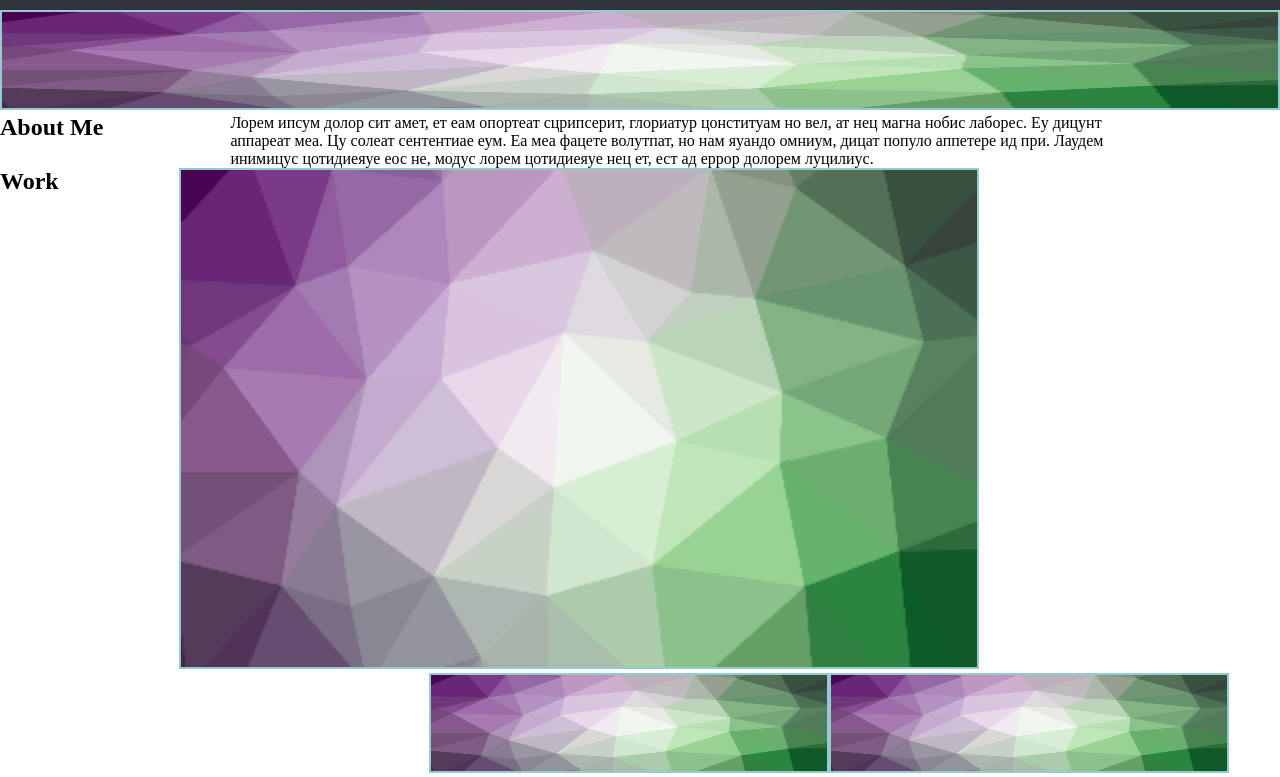
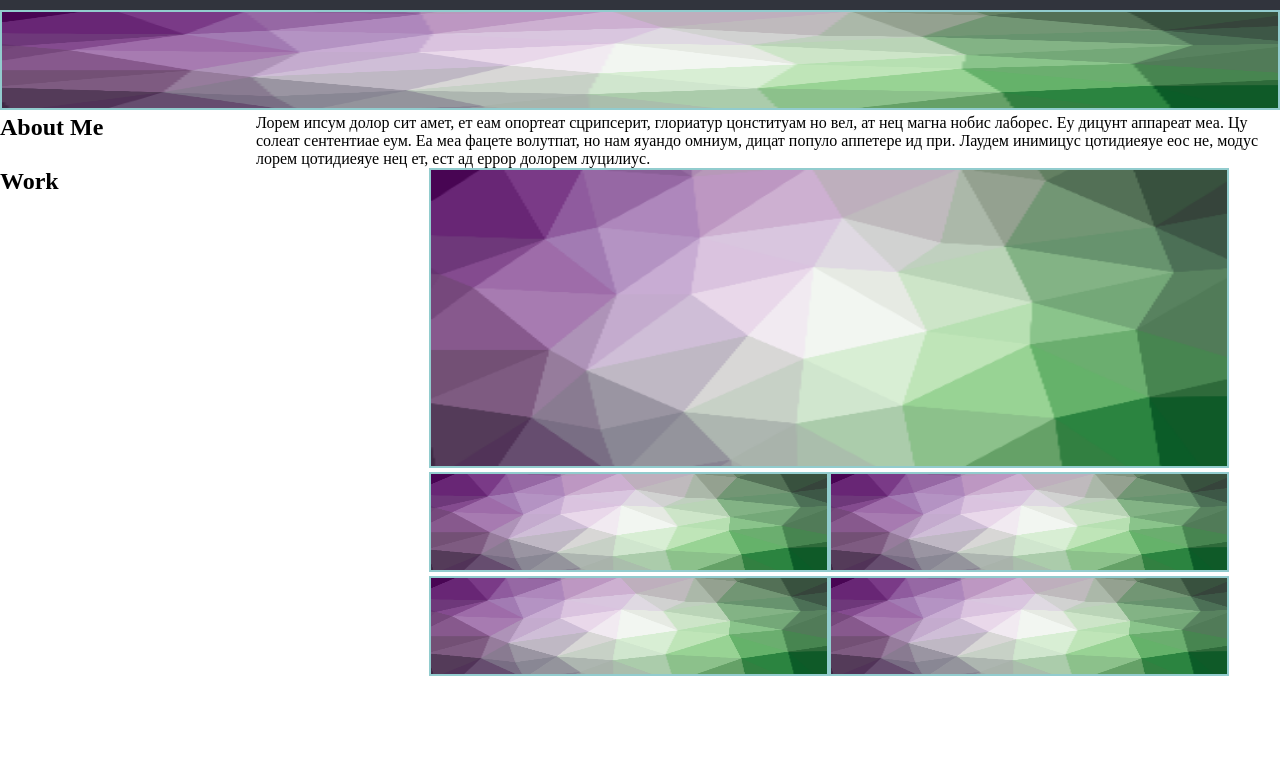
Before and after one commit to vdecyatnik/Portfolio, a plain HTML site: page index.html in a window 1280 px wide. Shown: the part 59-836 px from the top of the page. After the commit the page ends 800 px from the top, so only its background shows below. Drawn offline with Linux system fonts and the light colour scheme.

Commit message:
more rows

```diff
--- a/CSS/style.css
+++ b/CSS/style.css
@@ -57,14 +57,23 @@ img {
 
 .box2 {
     flex: 4;
-    margin-right:10%;
+
 }
 
-.box3 div {
+.box3 {
     flex: 1;
 }
 
-.box5{
+.box4 {
+    flex: 1;
+    padding-right:4%;
+
+}
+
+.box5 {
+    flex: 1;
+}
+.box7{
     flex:1;
 }
 .row1 {
@@ -77,35 +86,45 @@ img {
 .row2 {
     display: flex;
     flex-direction: row;
-    flex-wrap:wrap;
+    flex-wrap: wrap;
     width: 100%;
+}
 
+.row3 {
+    display: flex;
+    flex-direction: row;
+    flex-wrap: wrap;
+    width: 100%;
 }
 
 
-.row3{
-
-    display:flex;
+.row4 {
+    display: flex;
     flex-direction: row;
-    flex-wrap:wrap;
+    flex-wrap: wrap;
     width: 100%;
 
 
+
+}
+.bigphoto {
+    width: 800px;
+    height: 300px;
 }
 
-.bigphoto{
-    width:800px;
-    margin-left:15%;
+.photos2 {
+    width: 400px;
+    height: 100px;
+    margin-right: 4%;
+}
+
+.photos3{
+    width: 400px;
+    height: 100px;
+    margin-right: 4%;
 }
 
 
-.photos2{
-
-    width:400px;
-    height:100px;
-    margin-right:4%;
-
-}
 
 /*
 .box1{
--- a/index.html
+++ b/index.html
@@ -48,7 +48,7 @@
 
 
                 <div class="box1">
-                    <div class="about">
+                    <div id="about">
                     <h2>About Me</h2></div>
                 </div>
                 <div class="box2">
@@ -63,7 +63,6 @@
 
                     </p>
                 </div>
-
 
 
 
@@ -96,7 +95,18 @@
 </div>
 
 
+<div class="row4">
+    <div class="box7">
 
+    </div>
+    <div class="box8">
+        <img class="photos3" src="trianglify-lowres.png">
+    </div>
+    <img class="photos3" src="trianglify-lowres.png">
+
+
+
+</div>
 
 
 
```
